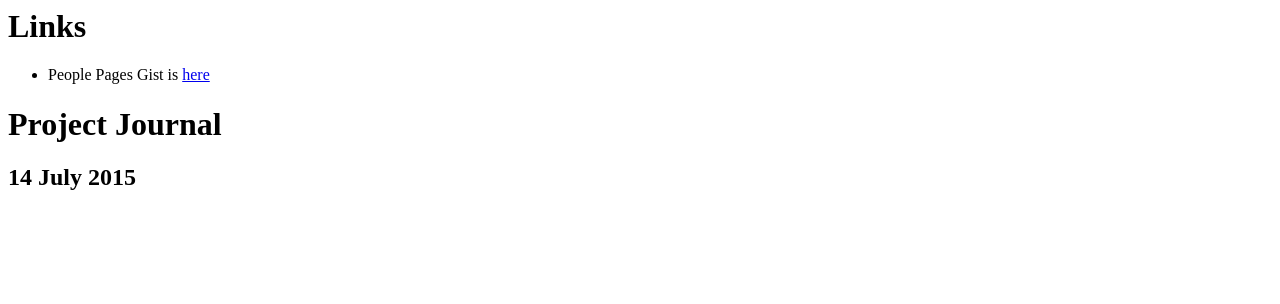
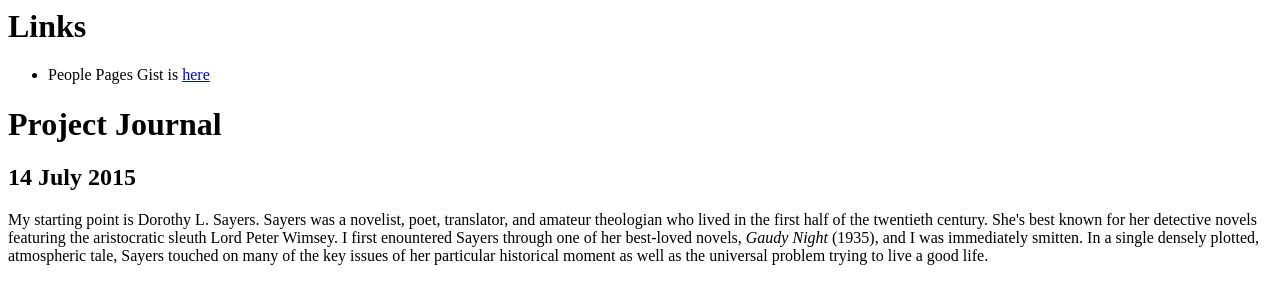
Before and after one commit to momoulton/momoulton.github.io, a plain HTML site: page index.html in a window 1280 px wide. Drawn offline with Linux system fonts and the light colour scheme.

Commit message:
Update index.html

```diff
--- a/index.html
+++ b/index.html
@@ -13,6 +13,7 @@
   <div id="journal">
     <h1>Project Journal</h1>
       <h2>14 July 2015</h2>
+      <p>My starting point is Dorothy L. Sayers. Sayers was a novelist, poet, translator, and amateur theologian who lived in the first half of the twentieth century. She's best known for her detective novels featuring the aristocratic sleuth Lord Peter Wimsey. I first enountered Sayers through one of her best-loved novels, <i>Gaudy Night</i> (1935), and I was immediately smitten. In a single densely plotted, atmospheric tale, Sayers touched on many of the key issues of her particular historical moment as well as the universal problem trying to live a good life.</p>
   </div>
 
 
```
